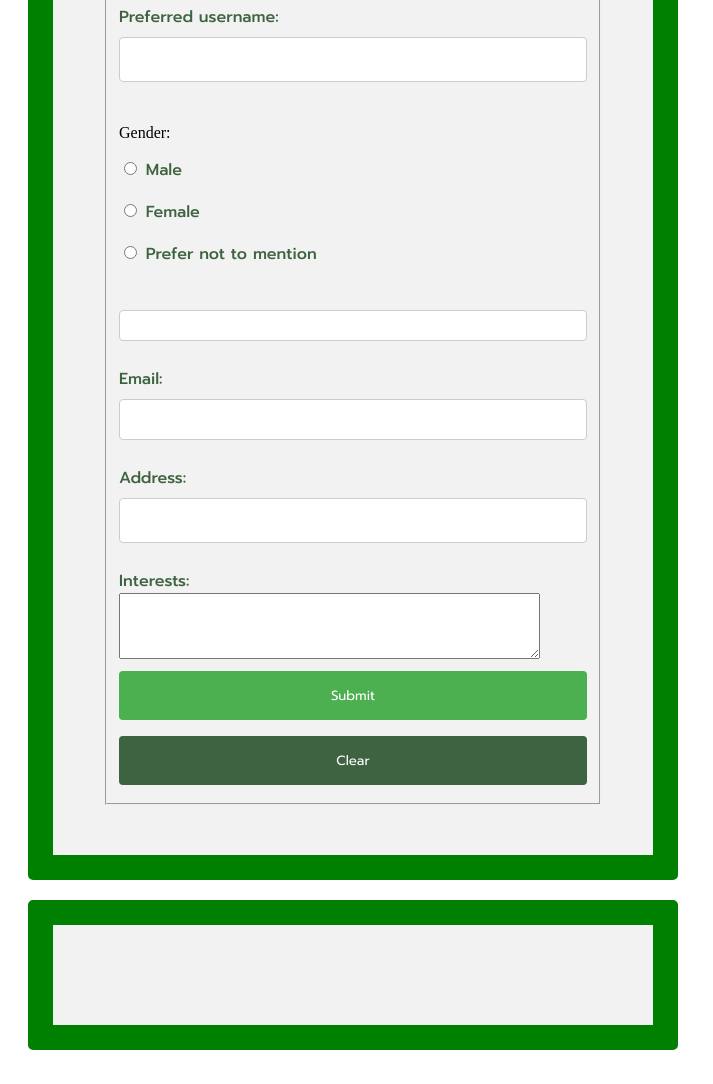
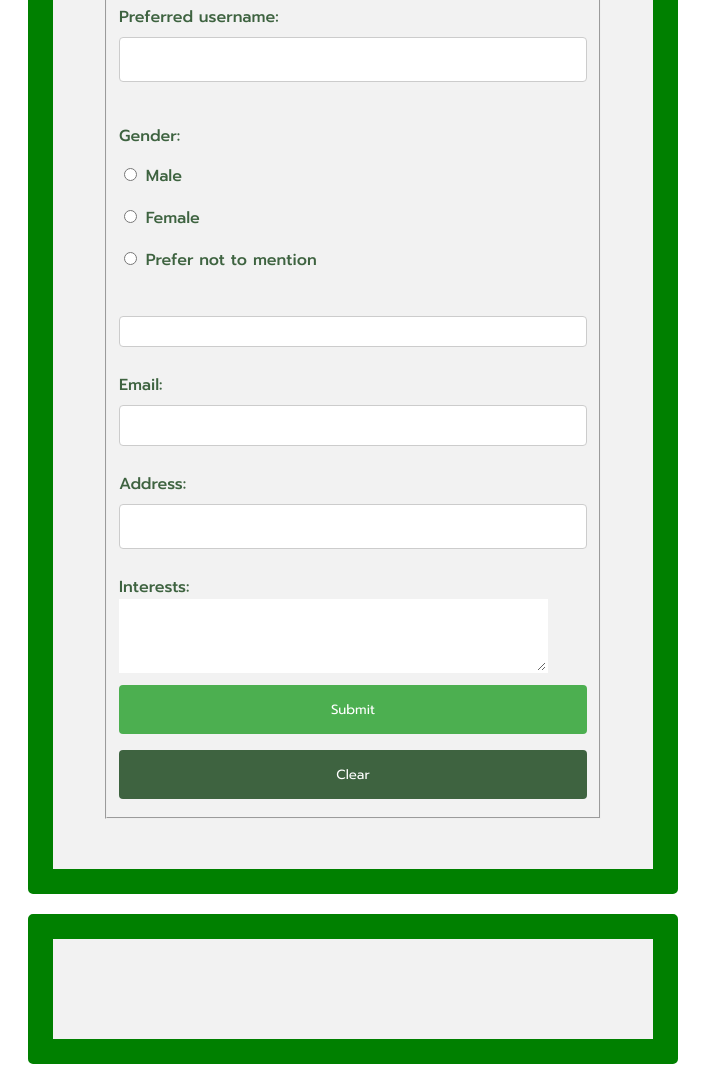
Before and after one commit to GianniRegulacion/Q4_Regulacion_Fa1, a plain HTML site: page index.html in a window 1280 px wide. Shown: the part 300-1384 px from the top of the page, without its empty margins (0-713 px from the left). Drawn offline with Linux system fonts and the light colour scheme.

Commit message:
Update style.css
wrong file

```diff
--- a/style.css
+++ b/style.css
@@ -1,3 +1,4 @@
+
 
 @import url('https://fonts.googleapis.com/css2?family=Prompt:ital,wght@0,100;0,200;0,300;0,400;0,500;0,600;0,700;0,800;0,900;1,100;1,200;1,300;1,400;1,500;1,600;1,700;1,800;1,900&display=swap');
 
@@ -31,12 +32,7 @@ input[type=text], select {
   border: 1px solid #ccc;
   border-radius: 4px;
   box-sizing: border-box;
-  -webkit-transition: 0.5s;
-  transition: 0.5s;
-  outline: none;
-}
-input[type=text]:focus {
-  border: 3px solid #f0b4b4;
+
 }
 
 
@@ -144,6 +140,8 @@ input[type=reset] {
 input[type=reset]:hover {
   background-color: #29402a;}
 
+
+
 div {
   border-radius: 5px;
   background-color: #f2f2f2;
@@ -152,3 +150,47 @@ div {
   border: 25px solid green;
   margin: 20px;
 }
+
+input.invalid{
+  border: 2px solid red;}
+
+
+input.valid{
+  border: 2px solid rgb(0, 255, 0);
+}
+
+input {
+  padding: 5px;
+  border: 2px solid transparent;
+  transition: border-color 0.3s ease;
+  }
+
+  textarea.invalid{
+    border: 2px solid red;}
+
+
+  textarea.valid{
+    border: 2px solid rgb(0, 255, 0);
+  }
+
+  textarea {
+    padding: 5px;
+    border: 2px solid transparent;
+    transition: border-color 0.3s ease;
+    }
+
+    #output {
+
+      font-family: "Prompt", sans-serif;
+      font-size: medium;
+      font-weight:400;
+      line-height: 1.5;
+    }
+
+    .design{
+      font-family: "Prompt", sans-serif;
+      font-size: medium;
+      font-weight:500;
+      line-height: 1.5;
+      color:#3e6340;
+    }
```
